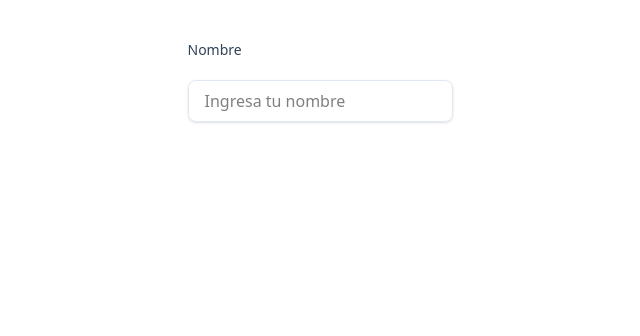
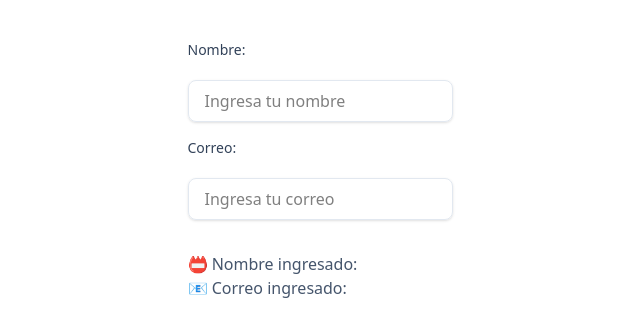
Before and after one commit to Fefemyster/formulario-contacto, a React (Vite) app: page / in a window 1280 px wide. Shown: the top 336 px of the page, without its empty margins (320-960 px from the left). Built offline with nearby package versions, Linux system fonts and the light colour scheme.

Commit message:
Capturando correo y nombre

```diff
--- a/src/components/input.tsx
+++ b/src/components/input.tsx
@@ -2,28 +2,49 @@ import React, { useState } from "react";
 
 interface Props {
   nombre: string; //tiene nombre independiente, evitar repetir nombre del prop
+  email: string;
 }
 
-export const Input = ({ nombre }: Props) => {
+export const Input = ({ nombre, email }: Props) => {
   const [valorNombre, setValorNombre] = useState(nombre);
 
-  const handleChange = (e: React.ChangeEvent<HTMLInputElement>) => {
+  const handleNombre = (e: React.ChangeEvent<HTMLInputElement>) => {
     setValorNombre(e.target.value);
     console.log(setValorNombre);
     console.log(valorNombre);
   };
 
+  const [valorEmail, setValorEmail] = useState(email);
+
+  const handleEmail = (e: React.ChangeEvent<HTMLInputElement>) => {
+    setValorEmail(e.target.value);
+    console.log(setValorEmail);
+    console.log(valorEmail);
+  };
+
   return (
     <>
       <div className="flex flex-col gap-4">
-        <span className="text-sm font-medium text-slate-700 mb-1">Nombre</span>
+        <span className="text-sm font-medium text-slate-700 mb-1">Nombre:</span>
         <input
           type="text"
           value={valorNombre}
-          onChange={handleChange}
+          onChange={handleNombre}
           placeholder="Ingresa tu nombre"
           className="w-full px-4 py-2 border border-slate-200 rounded-lg shadow-sm focus:outline-none focus:ring-2 focus:ring-indigo-500 focus:border-transparent transition"
         ></input>
+        <span className="text-sm font-medium text-slate-700 mb-1">Correo:</span>
+        <input
+          type="text"
+          value={valorEmail}
+          onChange={handleEmail}
+          placeholder="Ingresa tu correo"
+          className="w-full px-4 py-2 border border-slate-200 rounded-lg shadow-sm focus:outline-none focus:ring-2 focus:ring-indigo-500 focus:border-transparent transition"
+        ></input>
+        <div className="mt-4 text-slate-600">
+          <p>📛 Nombre ingresado: {valorNombre}</p>
+          <p>📧 Correo ingresado: {valorEmail}</p>
+        </div>
       </div>
     </>
   );
```
